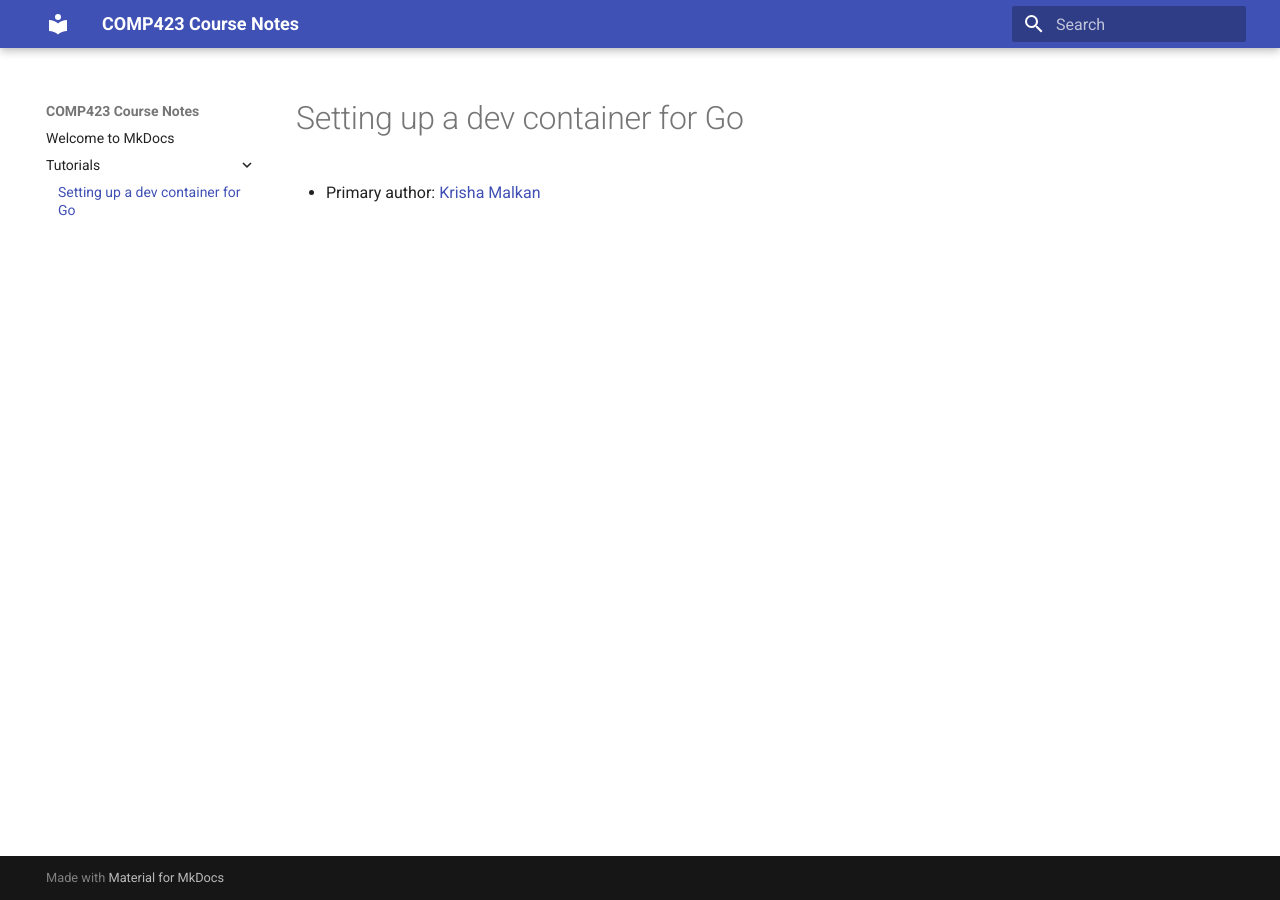
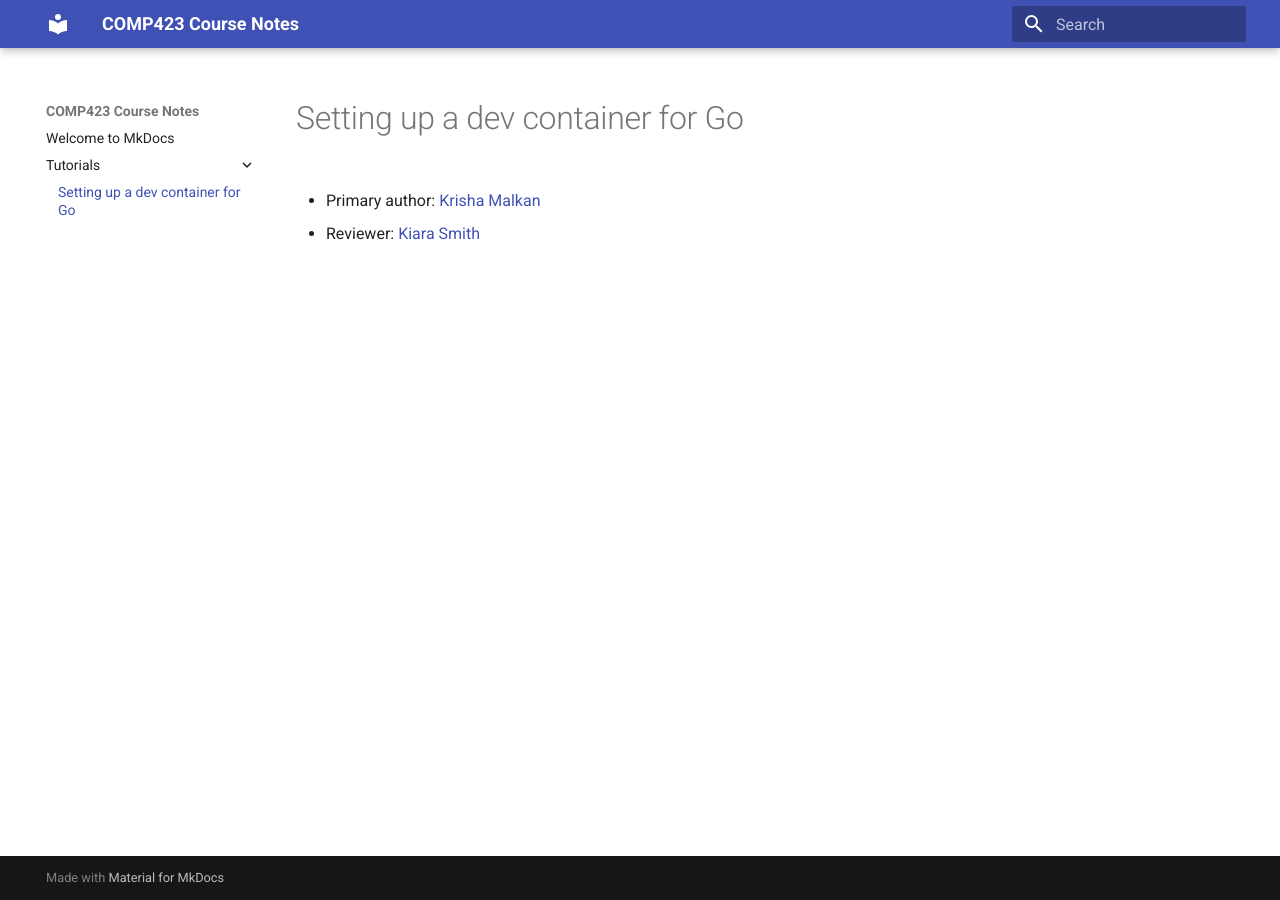
Before and after one commit to kdmalkan/comp423-course-notes, an MkDocs documentation site: the page built from docs/tutorials/go-setup.md, in a window 1280 px wide. Built offline with MkDocs 1.6.1 and Material for MkDocs 9.7.7, drawn with Linux system fonts in a browser that asks for light colours.

Commit message:
added myself as the reviewer

```diff
--- a/docs/tutorials/go-setup.md
+++ b/docs/tutorials/go-setup.md
@@ -1,3 +1,5 @@
 # Setting up a dev container for Go
 
 * Primary author: [Krisha Malkan](https://github.com/kdmalkan/comp423-course-notes)
+
+* Reviewer: [Kiara Smith](https://github.com/kiaras4)
```
